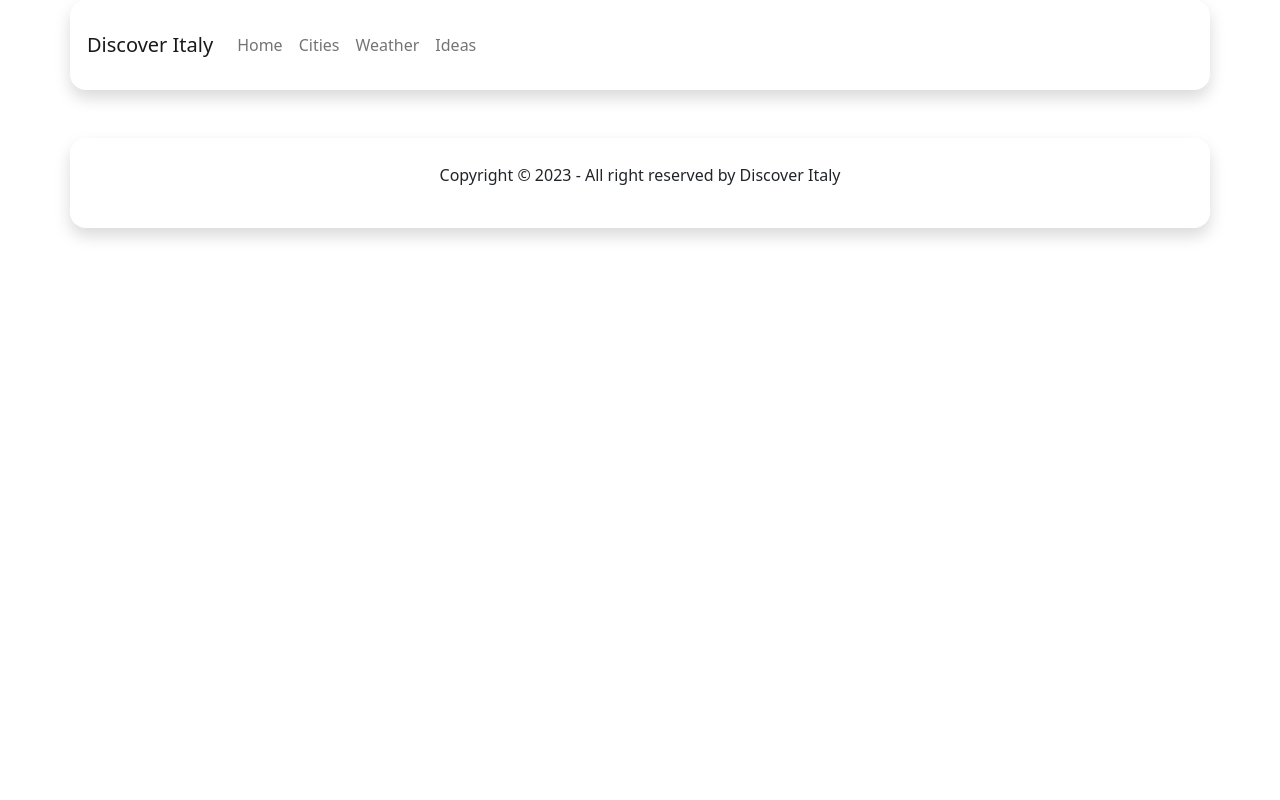
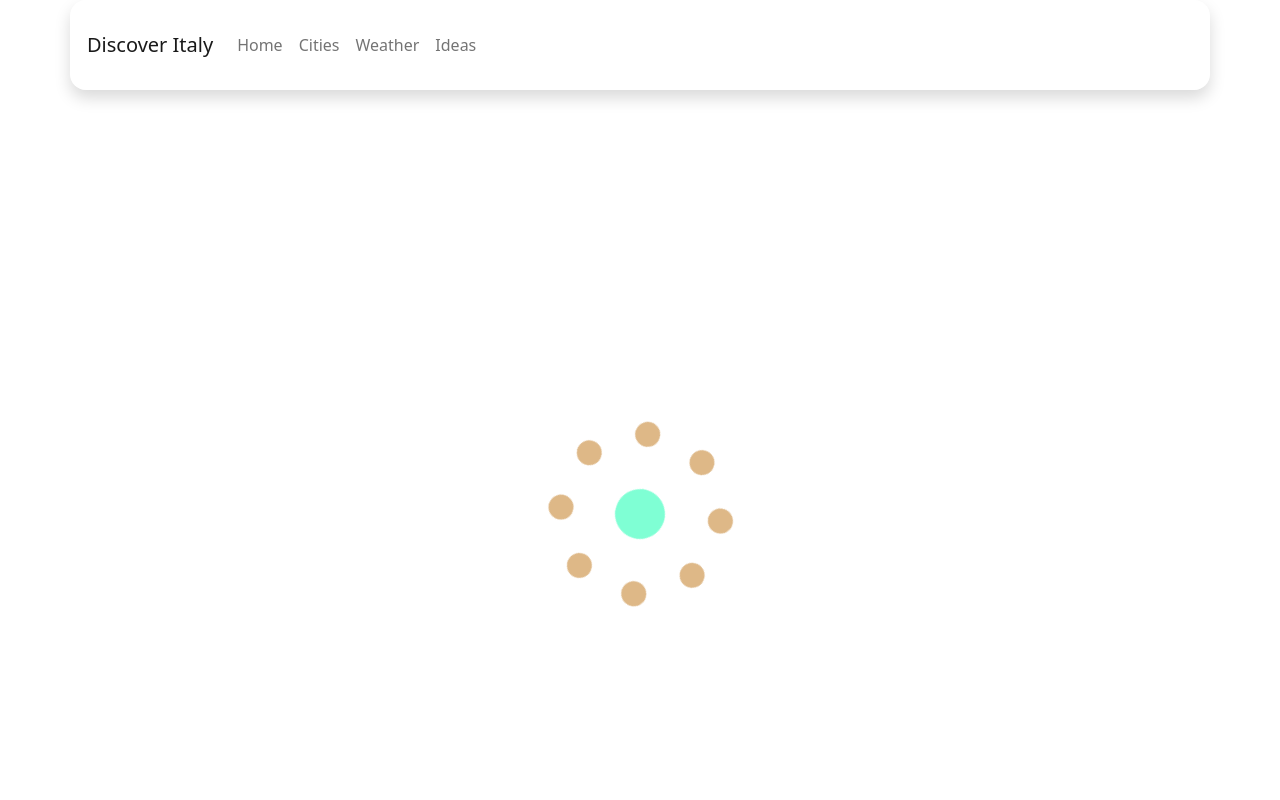
Before and after one commit to moneeroz/tourism-italy, an Angular app: page /attractions in a window 1280 px wide. Before the commit this address led to /. Shown: the top 800 px of the page. Built offline with nearby package versions, Linux system fonts and the light colour scheme; some icons are missing.

Commit message:
added attractions orbit component

```diff
--- a/src/app/app-routing.module.ts
+++ b/src/app/app-routing.module.ts
@@ -5,6 +5,7 @@ import { WeatherComponent } from './components/weather/weather.component';
 import { WeatherDetailsComponent } from './components/weather-details/weather-details.component';
 import { CitiesComponent } from './components/cities/cities.component';
 import { IdeasComponent } from './components/ideas/ideas.component';
+import { CityAttractionsComponent } from './components/city-attractions/city-attractions.component';
 
 const routes: Routes = [
   { path: '', redirectTo: 'home', pathMatch: 'full' },
@@ -16,6 +17,7 @@ const routes: Routes = [
     path: 'weather/:name/:springM/:springN/:summerM/:summerN/:fallM/:fallN/:winterM/:winterN/:visitFrom/:visitTo',
     component: WeatherDetailsComponent,
   },
+  { path: 'attractions', component: CityAttractionsComponent },
 ];
 
 @NgModule({
--- a/src/app/app.module.ts
+++ b/src/app/app.module.ts
@@ -13,6 +13,7 @@ import { IdeasComponent } from './components/ideas/ideas.component';
 import { WeatherDetailsComponent } from './components/weather-details/weather-details.component';
 import { HighlightTextDirective } from './directives/highlight-text.directive';
 import { FormsModule, ReactiveFormsModule } from '@angular/forms';
+import { CityAttractionsComponent } from './components/city-attractions/city-attractions.component';
 
 @NgModule({
   declarations: [
@@ -26,6 +27,7 @@ import { FormsModule, ReactiveFormsModule } from '@angular/forms';
     IdeasComponent,
     WeatherDetailsComponent,
     HighlightTextDirective,
+    CityAttractionsComponent,
   ],
   imports: [BrowserModule, AppRoutingModule, FormsModule, ReactiveFormsModule],
   providers: [],
--- /dev/null
+++ b/src/app/components/city-attractions/city-attractions.component.html
@@ -0,0 +1,12 @@
+<div class="body">
+  <div class="city">
+    <div class="attraction"></div>
+    <div class="attraction"></div>
+    <div class="attraction"></div>
+    <div class="attraction"></div>
+    <div class="attraction"></div>
+    <div class="attraction"></div>
+    <div class="attraction"></div>
+    <div class="attraction"></div>
+  </div>
+</div>
--- /dev/null
+++ b/src/app/components/city-attractions/city-attractions.component.scss
@@ -0,0 +1,51 @@
+.body {
+  min-height: 100vh;
+  display: grid;
+  place-items: center;
+}
+
+.city {
+  --radius: 80px;
+
+  width: 50px;
+  aspect-ratio: 1;
+  background-color: aquamarine;
+  border-radius: 50%;
+
+  position: relative;
+
+  transform-origin: center;
+  animation: orbit 45s linear infinite;
+}
+
+.attraction {
+  --size: 25px;
+
+  position: absolute;
+  top: calc(var(--size) / 2);
+  left: calc(var(--size) / 2);
+
+  width: var(--size);
+  aspect-ratio: 1;
+
+  background-color: burlywood;
+  border-radius: 50%;
+
+  transform: translate(
+    calc(cos(var(--angle)) * var(--radius)),
+    calc(sin(var(--angle)) * var(--radius))
+  );
+}
+
+$total-attractions: 8;
+@for $attraction from 0 through ($total-attractions - 1) {
+  .attraction:nth-of-type(#{$attraction + 1}) {
+    --angle: #{$attraction} * 360deg / #{$total-attractions};
+  }
+}
+
+@keyframes orbit {
+  100% {
+    rotate: -1turn;
+  }
+}
--- a/src/app/components/ideas/ideas.component.html
+++ b/src/app/components/ideas/ideas.component.html
@@ -51,7 +51,7 @@
       Please enter your email</span
     >
 
-    <span *ngIf="email!.dirty && email!.errors?.['minlength']">
+    <span *ngIf="email!.dirty && email!.errors?.['email']">
       Please enter a valid email address</span
     >
   </div>
--- a/src/app/components/ideas/ideas.component.ts
+++ b/src/app/components/ideas/ideas.component.ts
@@ -9,12 +9,12 @@ import { CityNamesService } from 'src/app/services/city-names.service';
   styleUrls: ['./ideas.component.scss'],
 })
 export class IdeasComponent {
-  cities!: string[];
+  cities: string[] = [];
   ideaForm;
 
   constructor(
     private cityNamesService: CityNamesService,
-    formBuilder: FormBuilder
+    formBuilder: FormBuilder,
   ) {
     this.cities = this.cityNamesService.getCityNames();
 
--- a/src/app/components/weather-details/weather-details.component.ts
+++ b/src/app/components/weather-details/weather-details.component.ts
@@ -8,7 +8,7 @@ import { Iweather } from 'src/app/interfaces/iweather';
   styleUrls: ['./weather-details.component.scss'],
 })
 export class WeatherDetailsComponent {
-  @Input() cityWeatherData!: Iweather;
+  @Input() cityWeatherData?: Iweather;
   name = this.activatedRoute.snapshot.paramMap.get('name');
   springM = this.activatedRoute.snapshot.paramMap.get('springM');
   springN = this.activatedRoute.snapshot.paramMap.get('springN');
--- a/src/app/components/weather/weather.component.ts
+++ b/src/app/components/weather/weather.component.ts
@@ -8,7 +8,7 @@ import { WeatherService } from 'src/app/services/weather.service';
   styleUrls: ['./weather.component.scss'],
 })
 export class WeatherComponent implements OnInit {
-  @Input() weatherData!: Iweather[];
+  @Input() weatherData: Iweather[] = [];
 
   constructor(private weatherService: WeatherService) {}
 
--- a/src/app/services/city-names.service.ts
+++ b/src/app/services/city-names.service.ts
@@ -1,6 +1,6 @@
 import { Injectable } from '@angular/core';
 import { WeatherService } from './weather.service';
-import { Iweather } from '../interfaces/iweather';
+// import { Iweather } from '../interfaces/iweather';
 
 @Injectable({
   providedIn: 'root',
```
Also changed, not shown: src/app/components/city-attractions/city-attractions.component.ts (added, +10 -0 lines), 1 other file (tests, documents, lock files or other folders).
